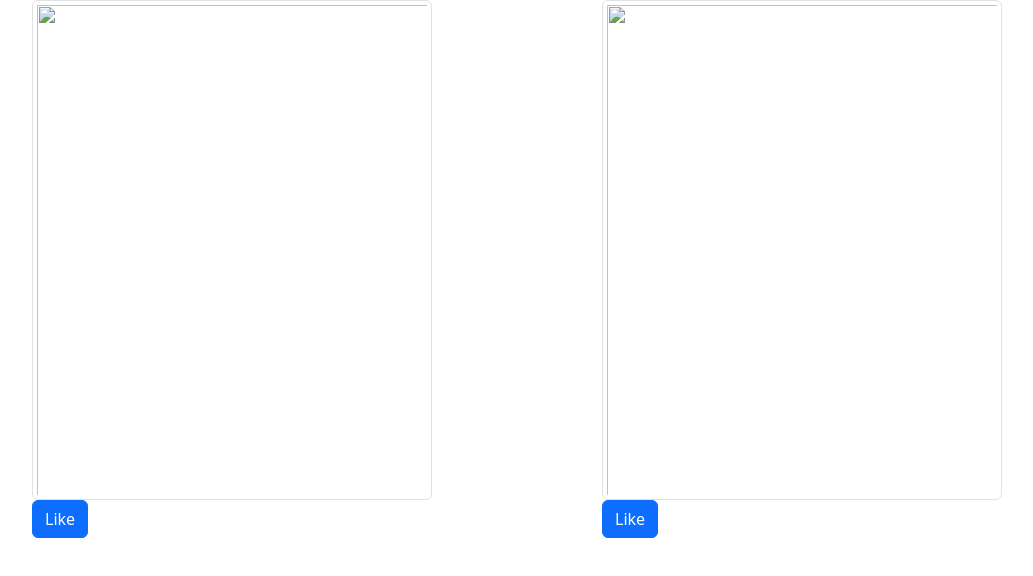
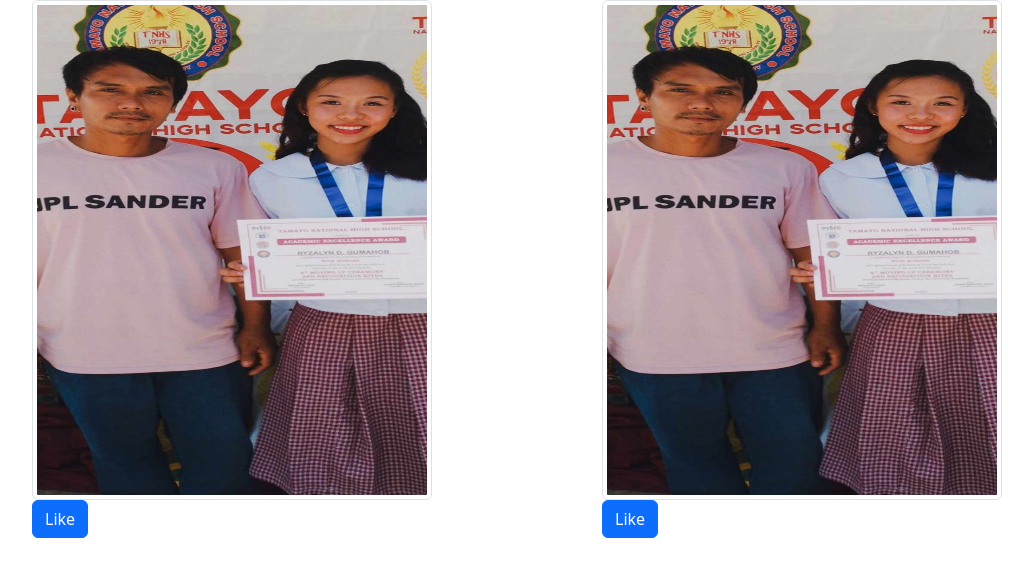
Before and after one commit to Lyn-le/Lyn-le.github.io, a plain HTML site: page index.html in a window 1280 px wide. Shown: the whole page, without its empty margins (50-1083 px from the left). Drawn offline with nearby package versions, Linux system fonts and the light colour scheme.

Commit message:
Update index.html

```diff
--- a/index.html
+++ b/index.html
@@ -8,11 +8,11 @@
  <div class="container">
    <div class="row">
      <div class="col-6">
-       <img src="1.jpg" class="img-thumbnail" style="width:400px;height:500px;"/><br>
+       <img src="Lyn-le.png" class="img-thumbnail" style="width:400px;height:500px;"/><br>
        <button class="btn btn-primary" type="button"> Like</button>
  </div>
     <div class="col-6">
-       <img src="2.jpg" class="img-thumbnail" style="width:400px;height:500px;"/><br>
+       <img src="Lyn-le.png" class="img-thumbnail" style="width:400px;height:500px;"/><br>
        <button class="btn btn-primary" type="button"> Like</button>
  </div>
    </div>
```
